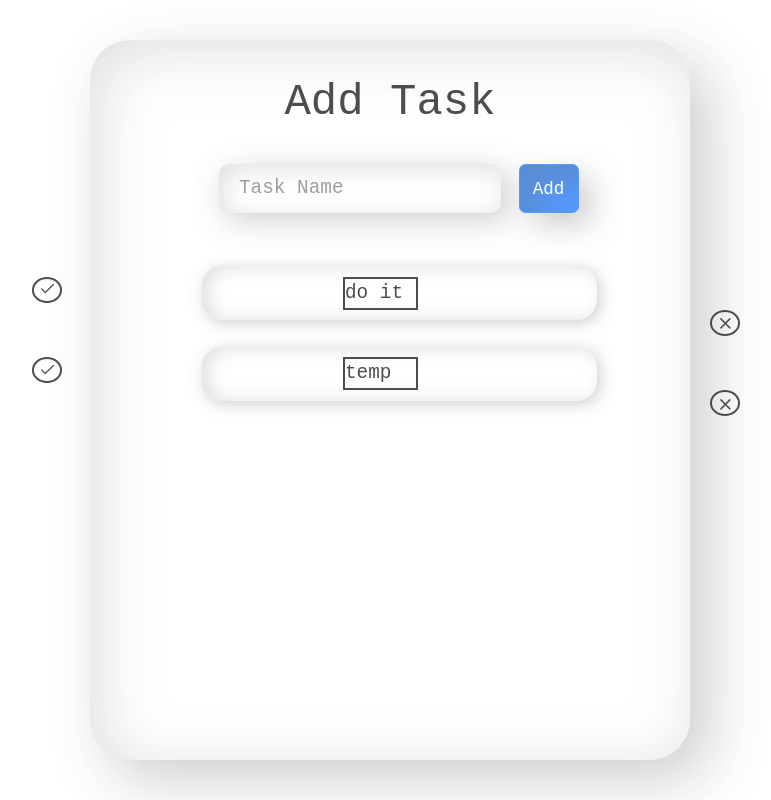
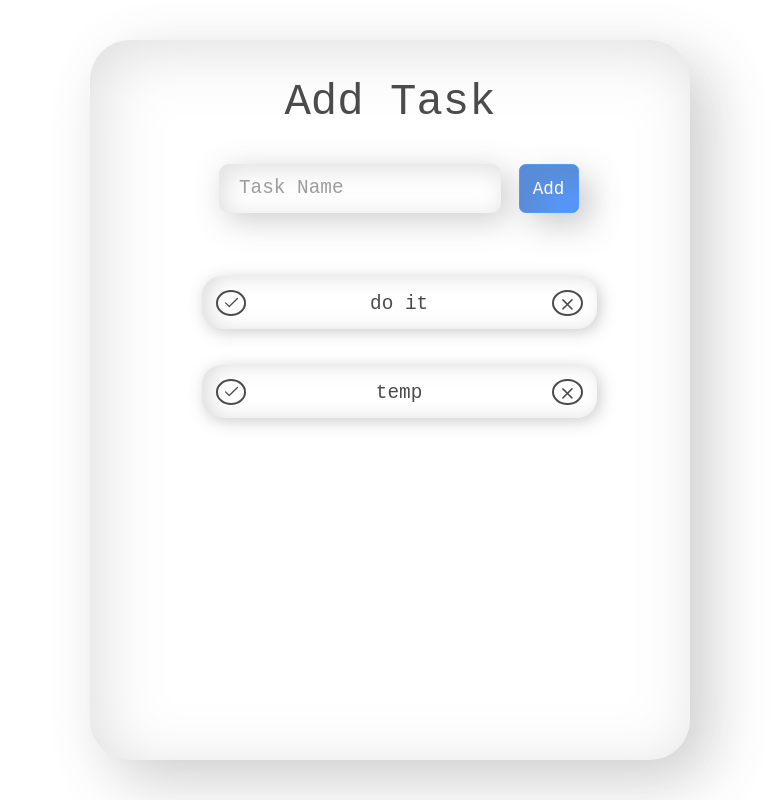
Before and after one commit to UditSax3na/Todolst, a React (Create React App) app: page / in a window 1280 px wide. Shown: the whole page, without its empty margins (250-1021 px from the left). Built offline with nearby package versions, Linux system fonts and the light colour scheme.

Commit message:
adding the main thing

```diff
--- a/public/index.html
+++ b/public/index.html
@@ -9,7 +9,7 @@
     <link rel="apple-touch-icon" href="%PUBLIC_URL%/logo192.png" />
     <link rel="manifest" href="%PUBLIC_URL%/manifest.json" />
     <link href="https://cdn.jsdelivr.net/npm/bootstrap@5.3.2/dist/css/bootstrap.min.css" rel="stylesheet" integrity="sha384-T3c6CoIi6uLrA9TneNEoa7RxnatzjcDSCmG1MXxSR1GAsXEV/Dwwykc2MPK8M2HN" crossorigin="anonymous">
-    <title>Todo-list</title>
+    <title>Todolst</title>
   </head>
   <body>
     <noscript>You need to enable JavaScript to run this app.</noscript>
--- a/src/components/stylings/todostyling.css
+++ b/src/components/stylings/todostyling.css
@@ -1,45 +1,39 @@
 .chold{
+    margin-top: 10px;
+    margin-left: 10px;
+    box-shadow: 3px 3px 15px rgba(88, 86, 86, 0.41), inset 7px 1px 18px rgba(151, 146, 146, 0.41);
+    border-radius: 20px;
     width: 395px;
-    display: block;
-    padding: 0.6rem;
-    border-radius: 20px;
-    box-shadow: 3px 3px 15px rgba(88, 86, 86, 0.41), inset 7px 1px 18px rgba(151, 146, 146, 0.41);
-    overflow: hidden;
+    display: flex;
+    padding: 0.8rem;
+    min-height: 3rem;
+    max-height: 3rem;
 }
-
-.todo{
-    display: block;
-    position: relative;
-    left: 35%;
-    max-width: 20%;
-    min-width: 20%;
-    white-space: nowrap;
-    overflow: hidden;
-    text-overflow: ellipsis;
-    border: 2px solid black;
-    user-select: none;
-}
-.todo:hover{
-    cursor: pointer;
-}
-.selection-done{
-    position: fixed;
-    left: 22%;
+.selection-close{
+    float: right;
     border-radius: 50%;
     width: 22px;
     height: 26px;
     border: 2px solid black;
 
 }
-
-.selection-close{
-    position: fixed;
-    left: 75%;
+.selection-done{
+    float: left;
     border-radius: 50%;
     width: 22px;
     height: 26px;
     border: 2px solid black;
 
+}
+.todo{
+    float: left;
+    display: flex;
+    justify-content: center;
+    width: 100%;
+    overflow: hidden;
+}
+.todo:hover{
+    cursor: pointer;
 }
 .close{
     position: relative;
--- /dev/null
+++ b/test.html
@@ -0,0 +1,64 @@
+<!DOCTYPE html>
+<html lang="en">
+<head>
+    <meta charset="UTF-8">
+    <meta name="viewport" content="width=device-width, initial-scale=1.0">
+    <link href="https://cdn.jsdelivr.net/npm/bootstrap@5.3.2/dist/css/bootstrap.min.css" rel="stylesheet" integrity="sha384-T3c6CoIi6uLrA9TneNEoa7RxnatzjcDSCmG1MXxSR1GAsXEV/Dwwykc2MPK8M2HN" crossorigin="anonymous">
+
+    <title>Document</title>
+    <style>
+        *{
+            margin: 0;
+            padding:0;
+        }
+        html,body{
+            width: 100%;
+            height: 100%;
+        }
+        .chold{
+            margin-top: 10px;
+            margin-left: 10px;
+            box-shadow: 3px 3px 15px rgba(88, 86, 86, 0.41), inset 7px 1px 18px rgba(151, 146, 146, 0.41);
+            border-radius: 20px;
+            width: 395px;
+            display: flex;
+            padding: 0.8rem;
+            min-height: 2.5rem;
+        }
+        .selection-close{
+            float: right;
+            border-radius: 50%;
+            width: 22px;
+            height: 26px;
+            border: 2px solid black;
+
+        }
+        .selection-done{
+            float: left;
+            border-radius: 50%;
+            width: 22px;
+            height: 26px;
+            border: 2px solid black;
+
+        }
+        .todo{
+            float: left;
+            display: flex;
+            justify-content: center;
+            width: 100%;
+        }
+        .todo:hover{
+            cursor: pointer;
+        }
+    </style>
+</head>
+<body>
+    <div class="chold">
+        <button class="btn btn-outline-success selection-done"></button>
+        <span class="todo">title</span>
+        <button class="btn btn-outline-success selection-close"></button>
+    </div>
+    <script src="https://cdn.jsdelivr.net/npm/bootstrap@5.3.2/dist/js/bootstrap.bundle.min.js" integrity="sha384-C6RzsynM9kWDrMNeT87bh95OGNyZPhcTNXj1NW7RuBCsyN/o0jlpcV8Qyq46cDfL" crossorigin="anonymous"></script>
+
+</body>
+</html>
```
